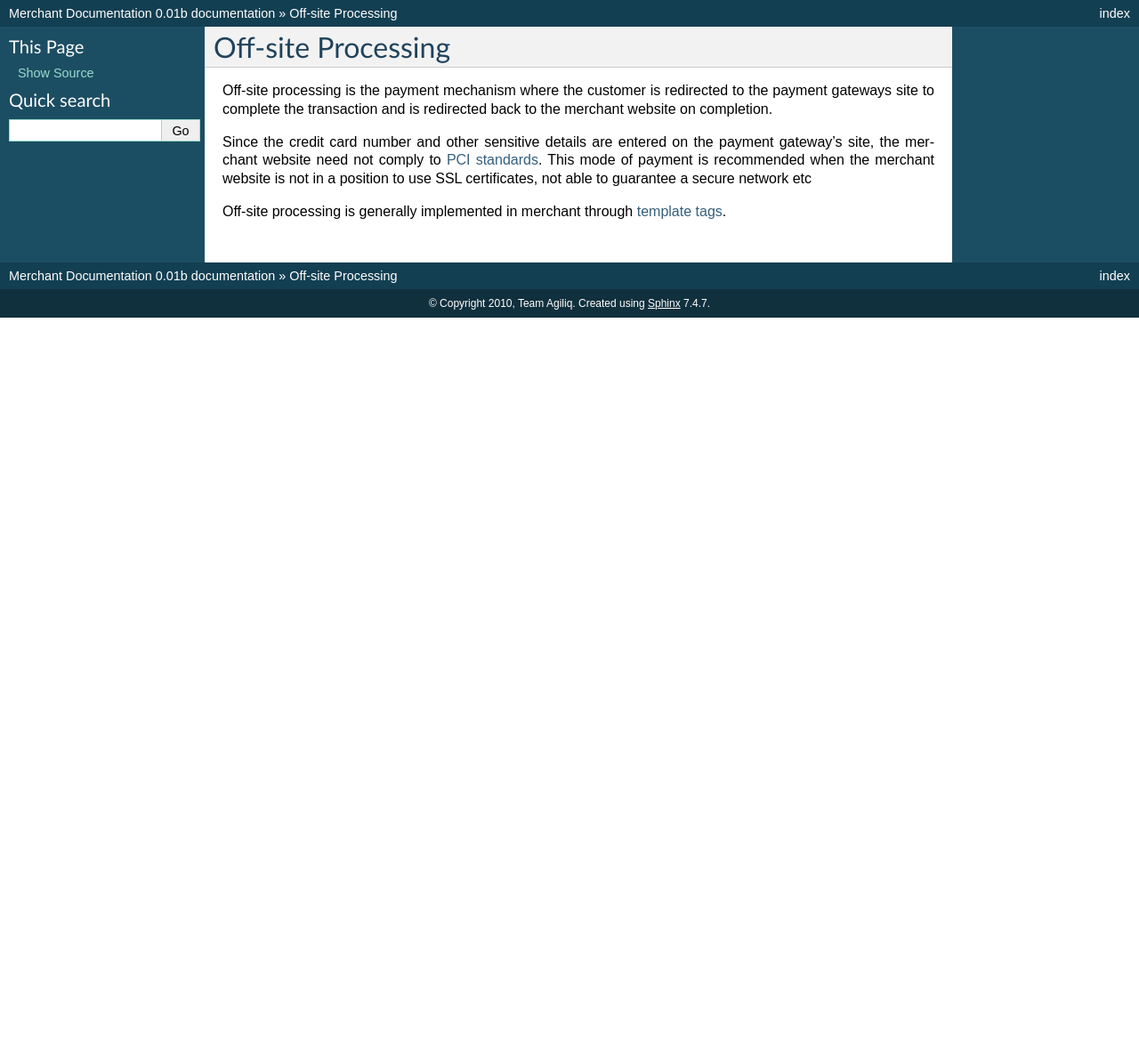
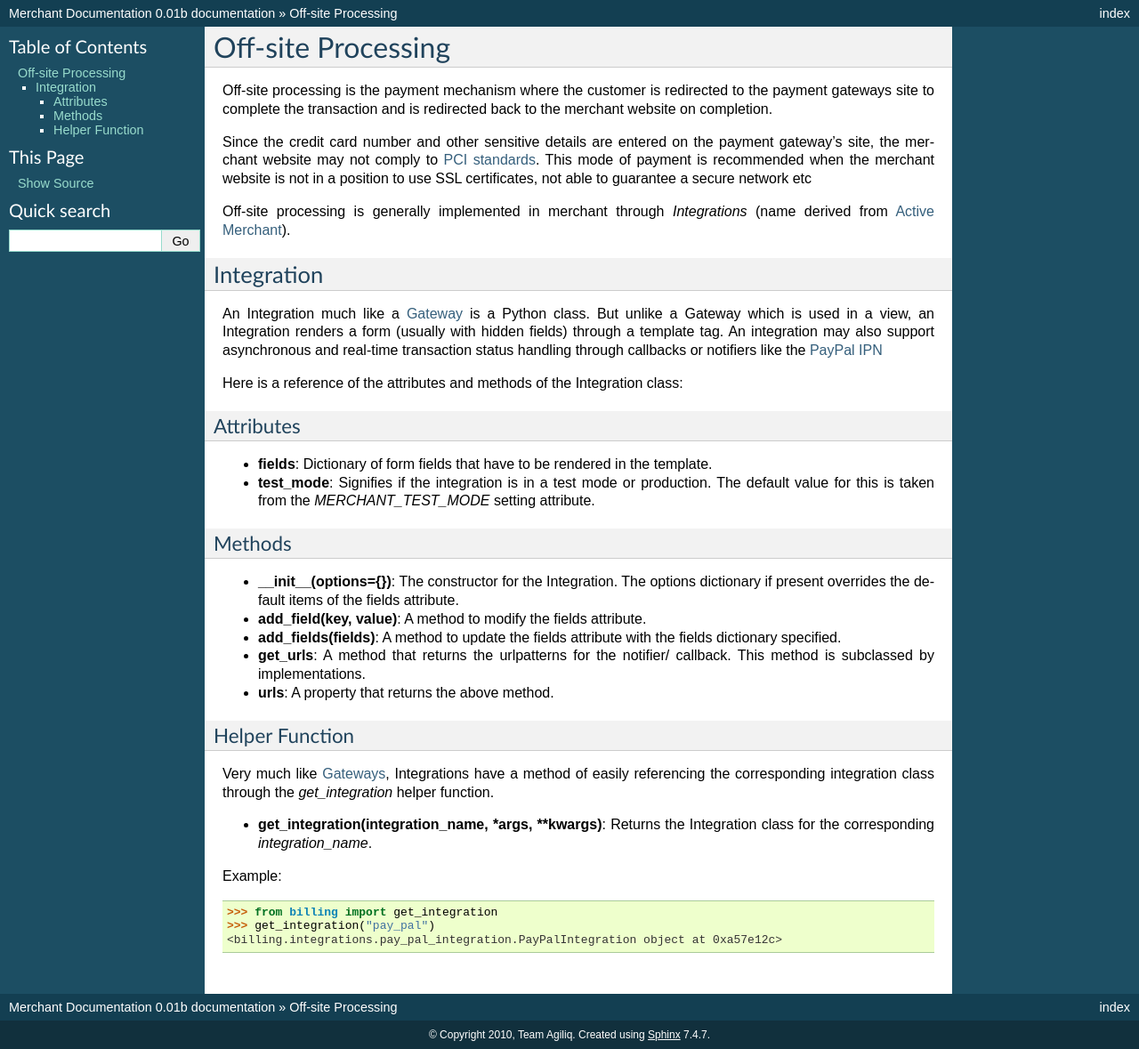
Before and after one commit to agiliq/merchant, a Sphinx documentation site: the page built from docs/offsite_processing.rst, in a window 1280 px wide. Shown: the whole page at 89% size. Built offline with Sphinx 7.4.7, drawn with Linux system fonts in a browser that asks for light colours; before the commit the page ends 900 px from its top, so only the background shows below that.

Commit message:
Added the first set of docs for offsite processing.

```diff
--- a/docs/offsite_processing.rst
+++ b/docs/offsite_processing.rst
@@ -7,13 +7,64 @@ redirected to the payment gateways site to complete the transaction
 and is redirected back to the merchant website on completion.
 
 Since the credit card number and other sensitive details are entered
-on the payment gateway's site, the merchant website need not comply
+on the payment gateway's site, the merchant website may not comply
 to `PCI standards`_. This mode of payment is recommended when the
 merchant website is not in a position to use SSL certificates, not
 able to guarantee a secure network etc
 
 Off-site processing is generally implemented in merchant through
-`template tags`_.
+`Integrations` (name derived from `Active Merchant`_).
+
+Integration
+------------
+
+An Integration much like a :doc:`Gateway <gateways>` is a Python class.
+But unlike a Gateway which is used in a view, an Integration renders
+a form (usually with hidden fields) through a template tag. An
+integration may also support asynchronous and real-time transaction
+status handling through callbacks or notifiers like the `PayPal IPN`_
+
+Here is a reference of the attributes and methods of the Integration
+class:
+
+Attributes
+++++++++++
+
+* **fields**: Dictionary of form fields that have to be rendered in the
+  template.
+* **test_mode**: Signifies if the integration is in a test mode or
+  production. The default value for this is taken from the `MERCHANT_TEST_MODE`
+  setting attribute.
+
+Methods
++++++++
+
+* **__init__(options={})**: The constructor for the Integration.
+  The options dictionary if present overrides the default items of the
+  fields attribute.
+* **add_field(key, value)**: A method to modify the fields attribute.
+* **add_fields(fields)**: A method to update the fields attribute with
+  the fields dictionary specified.
+* **get_urls**: A method that returns the urlpatterns for the notifier/
+  callback. This method is subclassed by implementations.
+* **urls**: A property that returns the above method.
+
+Helper Function
++++++++++++++++
+
+Very much like :doc:`Gateways <gateways>`, Integrations have a method of easily
+referencing the corresponding integration class through the `get_integration`
+helper function.
+
+* **get_integration(integration_name, *args, \*\*kwargs)**: Returns the
+  Integration class for the corresponding `integration_name`.
+
+Example::
+
+  >>> from billing import get_integration
+  >>> get_integration("pay_pal")
+  <billing.integrations.pay_pal_integration.PayPalIntegration object at 0xa57e12c>
 
 .. _`PCI standards`: http://en.wikipedia.org/wiki/Payment_Card_Industry_Data_Security_Standard
-.. _`template tags`: http://docs.djangoproject.com/en/dev/topics/templates/#tags
+.. _`Active Merchant`: http://activemerchant.org/
+.. _`PayPal IPN`: https://www.paypal.com/ipn
```
